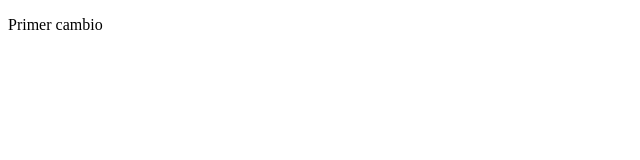
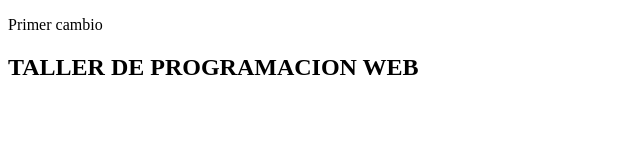
Before and after one commit to fabian069/mipaginawebfabian, a plain HTML site: page index.html in a window 1280 px wide. Shown: the whole page, without its empty margins (0-640 px from the left). Drawn offline with Linux system fonts and the light colour scheme.

Commit message:
Update index.html

```diff
--- a/index.html
+++ b/index.html
@@ -7,5 +7,6 @@
 </head>
 <body>
     <p>Primer cambio</p>
+    <h2>TALLER DE PROGRAMACION WEB</h2>
 </body>
 </html>
```
